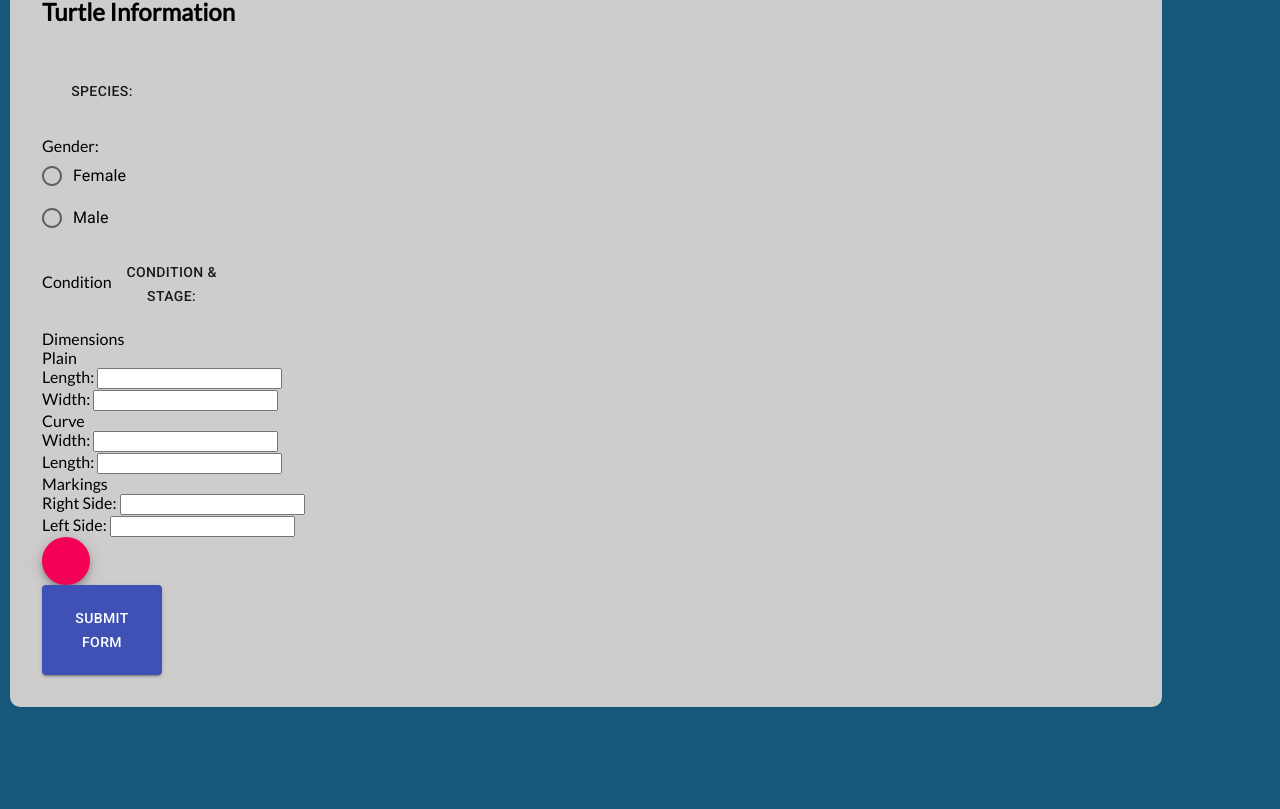
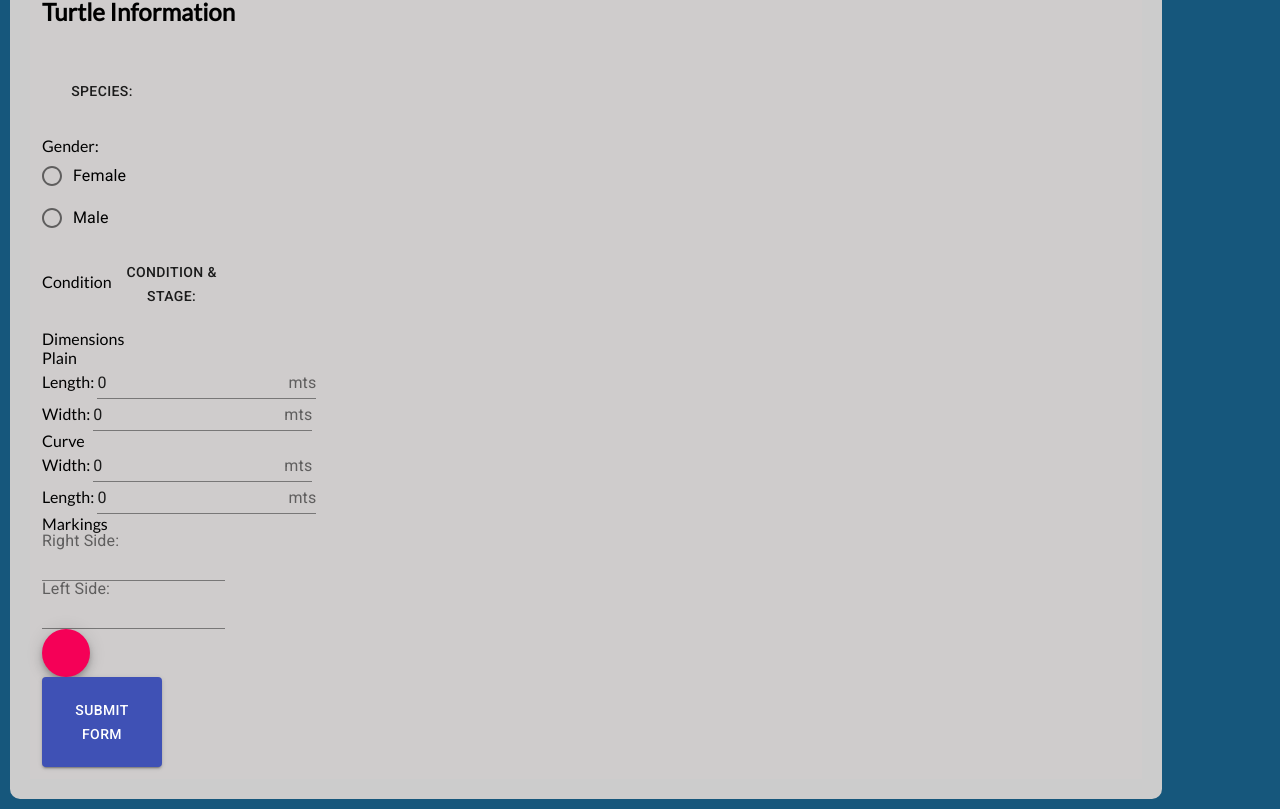
Before and after one commit to CarlosRabid/tortugaspedasi, a React (Create React App) app in the folder tortugaspedasi/: page /form in a window 1280 px wide. Shown: the part 461-1270 px from the top of the page. Before the commit the page ends 1178 px from the top, so only its background shows below. Built offline with nearby package versions, Linux system fonts and the light colour scheme.

Commit message:
generaldetails

```diff
--- a/tortugaspedasi/src/Components/Form/TurtleInput.js
+++ b/tortugaspedasi/src/Components/Form/TurtleInput.js
@@ -12,7 +12,7 @@ import FormLabel from '@material-ui/core/FormLabel';
 // import RadioButtonUncheckedIcon from '@material-ui/icons/RadioButtonUnchecked';
 // import RadioButtonCheckedIcon from '@material-ui/icons/RadioButtonChecked';
 import '../Form/turtle.css';
-import { MenuList } from '@material-ui/core';
+import { MenuList, InputAdornment, Input, InputLabel } from '@material-ui/core';
 
 
 class TurtleInput extends Component {
@@ -31,6 +31,7 @@ class TurtleInput extends Component {
             dimensionsCw: 0,
             markingsRs: "",
             markingsLs: "",
+            commentaries: "",
             menuItems : [
             {
               key: "alive",
@@ -214,28 +215,68 @@ class TurtleInput extends Component {
 
                             <div className="child-turtle">
                                 <span className="new-turtle-1"> Length: </span>
-                                <input className="searchInput underline new-turtle-2"
-                                    name="dimensions.plain.length" id="dimensionsPl" onChange={this.handleInput}></input>
+                                {/* <input className="searchInput underline new-turtle-2"
+                                    name="dimensions.plain.length" id="dimensionsPl" onChange={this.handleInput}></input> */}
+                                    <Input
+                                    id="dimensionsPl"
+                                    value={this.state.dimensionsPl}
+                                    onChange={this.handleInput}
+                                    endAdornment={<InputAdornment position="end">mts</InputAdornment>}
+                                    aria-describedby="measure-helper-text"
+                                    inputProps={{
+                                      'aria-label': 'measure',
+                                    }}
+                                    />
                             </div>
 
                             <div className="child-turtle">
                                 <span className="new-turtle-1"> Width: </span>
-                                <input className="searchInput underline new-turtle-2"
-                                    name="dimensions.plain.width" id="dimensionsPw" onChange={this.handleInput}></input>
+                                {/* <input className="searchInput underline new-turtle-2"
+                                    name="dimensions.plain.width" id="dimensionsPw" onChange={this.handleInput}></input> */}
+                                    <Input
+                                    id="dimensionsPw"
+                                    value={this.state.dimensionsPw}
+                                    onChange={this.handleInput}
+                                    endAdornment={<InputAdornment position="end">mts</InputAdornment>}
+                                    aria-describedby="measure-helper-text"
+                                    inputProps={{
+                                      'aria-label': 'measure',
+                                    }}
+                                    />
                             </div>
 
                             <div className="child-turtle" className="new-turtle-1"> Curve </div>
 
                             <div className="child-turtle">
                                 <span className="new-turtle-1"> Width: </span>
-                                <input className="searchInput underline new-turtle-2"
-                                    name="dimensions.plain.width" id="dimensionsCw" onChange={this.handleInput}></input>
+                                {/* <input className="searchInput underline new-turtle-2"
+                                    name="dimensions.plain.width" id="dimensionsCw" onChange={this.handleInput}></input> */}
+                            <Input
+                                    id="dimensionsCw"
+                                    value={this.state.dimensionsCw}
+                                    onChange={this.handleInput}
+                                    endAdornment={<InputAdornment position="end">mts</InputAdornment>}
+                                    aria-describedby="measure-helper-text"
+                                    inputProps={{
+                                      'aria-label': 'measure',
+                                    }}
+                                    />
                             </div>
 
                             <div className="child-turtle">
                                 <span className="new-turtle-1"> Length: </span>
-                                <input className="searchInput underline new-turtle-2"
-                                    name="dimensions.plain.length" id="dimensionsCl" onChange={this.handleInput}></input>
+                                {/* <input className="searchInput underline new-turtle-2"
+                                    name="dimensions.plain.length" id="dimensionsCl" onChange={this.handleInput}></input> */}
+                            <Input
+                                    id="dimensionsCl"
+                                    value={this.state.dimensionsCl}
+                                    onChange={this.handleInput}
+                                    endAdornment={<InputAdornment position="end">mts</InputAdornment>}
+                                    aria-describedby="measure-helper-text"
+                                    inputProps={{
+                                      'aria-label': 'measure',
+                                    }}
+                                    />
                             </div>
 
                         </div>
@@ -244,15 +285,19 @@ class TurtleInput extends Component {
                             Markings
 
                         <div className="child-turtle">
-                                <span className="new-turtle-1"> Right Side: </span>
+                                {/* <span className="new-turtle-1"> Right Side: </span>
                                 <input className="searchInput underline new-turtle-2"
-                                    name="markings.rightSide" id="markingsRs" onChange={this.handleInput}></input>
+                                    name="markings.rightSide" id="markingsRs" onChange={this.handleInput}></input> */}
+                                <InputLabel htmlFor="component-simple">Right Side: </InputLabel>
+                                <Input id="markingsRs" value={this.state.markingsRs} onChange={this.handleInput} />
                             </div>
 
                             <div className="child-turtle">
-                                <span className="new-turtle-1"> Left Side: </span>
+                                {/* <span className="new-turtle-1"> Left Side: </span>
                                 <input className="searchInput underline new-turtle-2"
-                                    name="markings.leftSide" id="markingsLs" onChange={this.handleInput}></input>
+                                    name="markings.leftSide" id="markingsLs" onChange={this.handleInput}></input> */}
+                            <InputLabel htmlFor="component-simple">Left Side: </InputLabel>
+                                <Input id="markingsLs" value={this.state.markingsLs} onChange={this.handleInput} />
                             </div>
 
                         </div>
```
